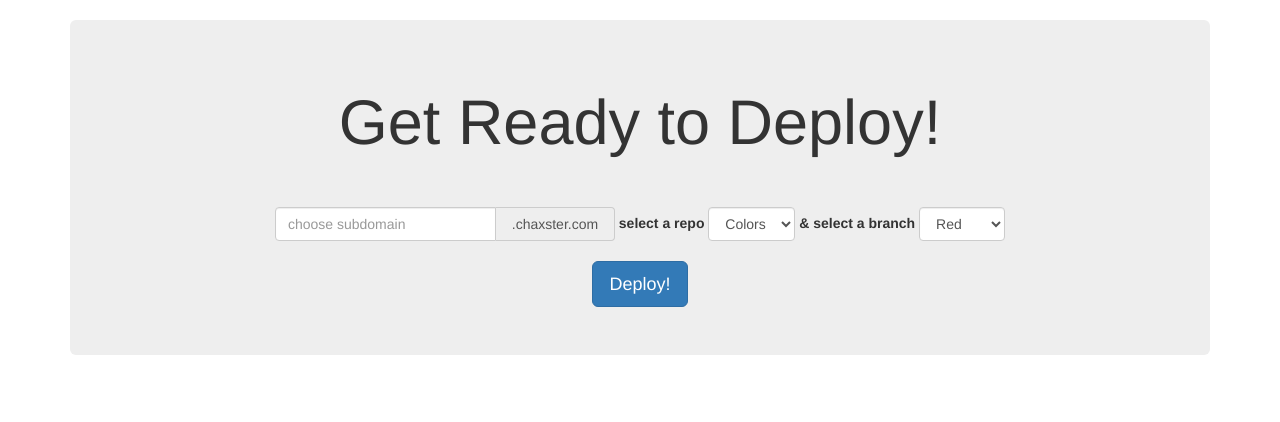
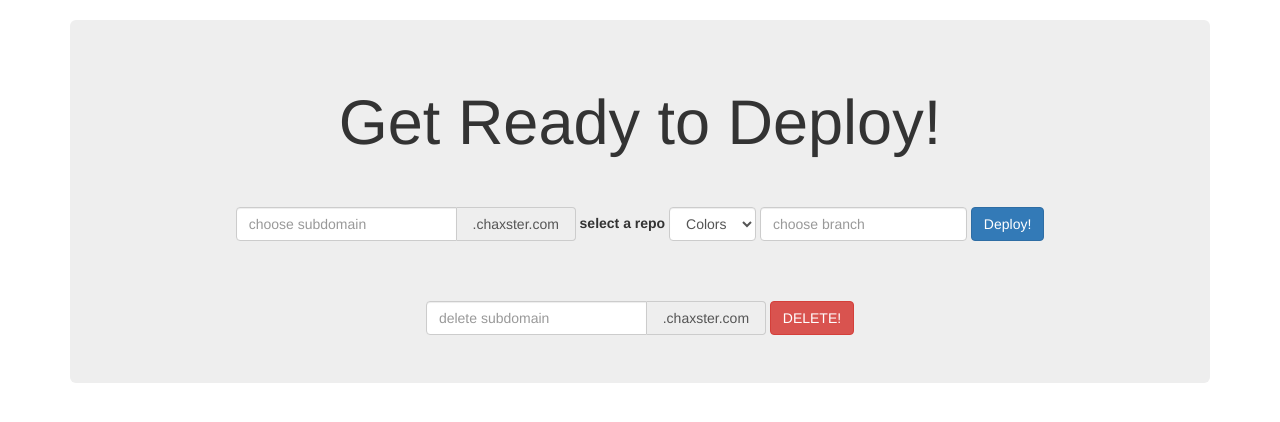
Before and after one commit to artburkart/docker-deployer, a Flask app: page / in a window 1280 px wide. Shown: the part 51-473 px from the top of the page. Run offline with Flask 2, Linux system fonts and the light colour scheme; some libraries are stand-ins or nearby versions.

Commit message:
added delete button and changed branch to input

```diff
--- a/static/js/index.js
+++ b/static/js/index.js
@@ -19,8 +19,6 @@ $( document ).ready(function() {
     e.preventDefault();
     var url = "/api";
     var form = $("#deploy-form").serializeObject();
-      form.repo = 'github.com/artburkart/colored_pages';
-    console.log(form);
     $.ajax({
       url: url,
       type: 'post',
@@ -32,4 +30,19 @@ $( document ).ready(function() {
       }
    });
   });
+  $("#delete-form").on("submit",function(e) {
+    e.preventDefault();
+    var url = "/api/delete";
+    var form = $("#delete-form").serializeObject();
+    $.ajax({
+      url: url,
+      type: 'post',
+      data: JSON.stringify(form),
+      contentType: "application/json",
+      datatype : "json",
+      success: function(data) {
+        alert("You've Deleted An Instance!");
+      }
+   });
+  });
 });
--- a/templates/index.html
+++ b/templates/index.html
@@ -29,16 +29,20 @@
               <option value="colored_pages">Colors</option>
               <option value="titan1">Titan</option>
             </select>
-            <label>&amp select a branch</label>
-              <select class="form-control" name="branch">
-                <option value="red">Red</option>
-                <option value="green">Green</option>
-                <option value="yellow">Yellow</option>
-              </select>
-          <br>
-          <br>
-          <button class="btn btn-lg btn-primary">Deploy!</button>
+            <input type="text" class="form-control" name="branch" placeholder="choose branch" aria-describedby="basic-addon2">
+            <button class="btn btn-primary">Deploy!</button>
         </form>
+        <br>
+        <br>
+        <br>
+        <form style="text-align: center" id="delete-form" class="form-inline">
+          <div class="input-group col-md-4">
+            <input type="text" class="form-control" name="subdomain" placeholder="delete subdomain" aria-describedby="basic-addon2">
+            <span class="input-group-addon" id="basic-addon2">.chaxster.com</span>
+          </div>
+          <button class="btn btn-danger">DELETE!</button>
+        </form>
+
       </div>
     </div>
     <script src="https://ajax.googleapis.com/ajax/libs/jquery/1.11.3/jquery.min.js"></script>
```
